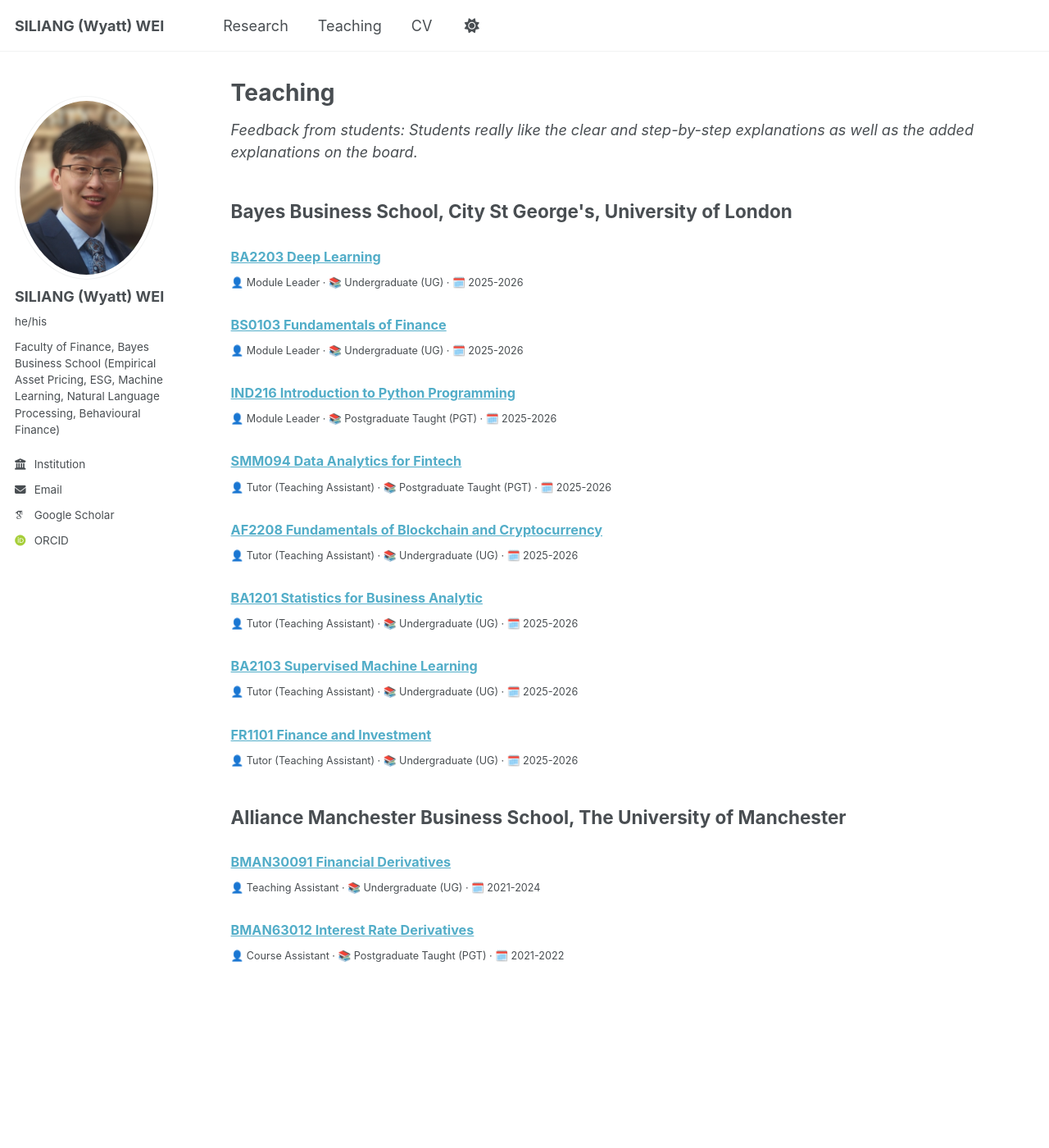
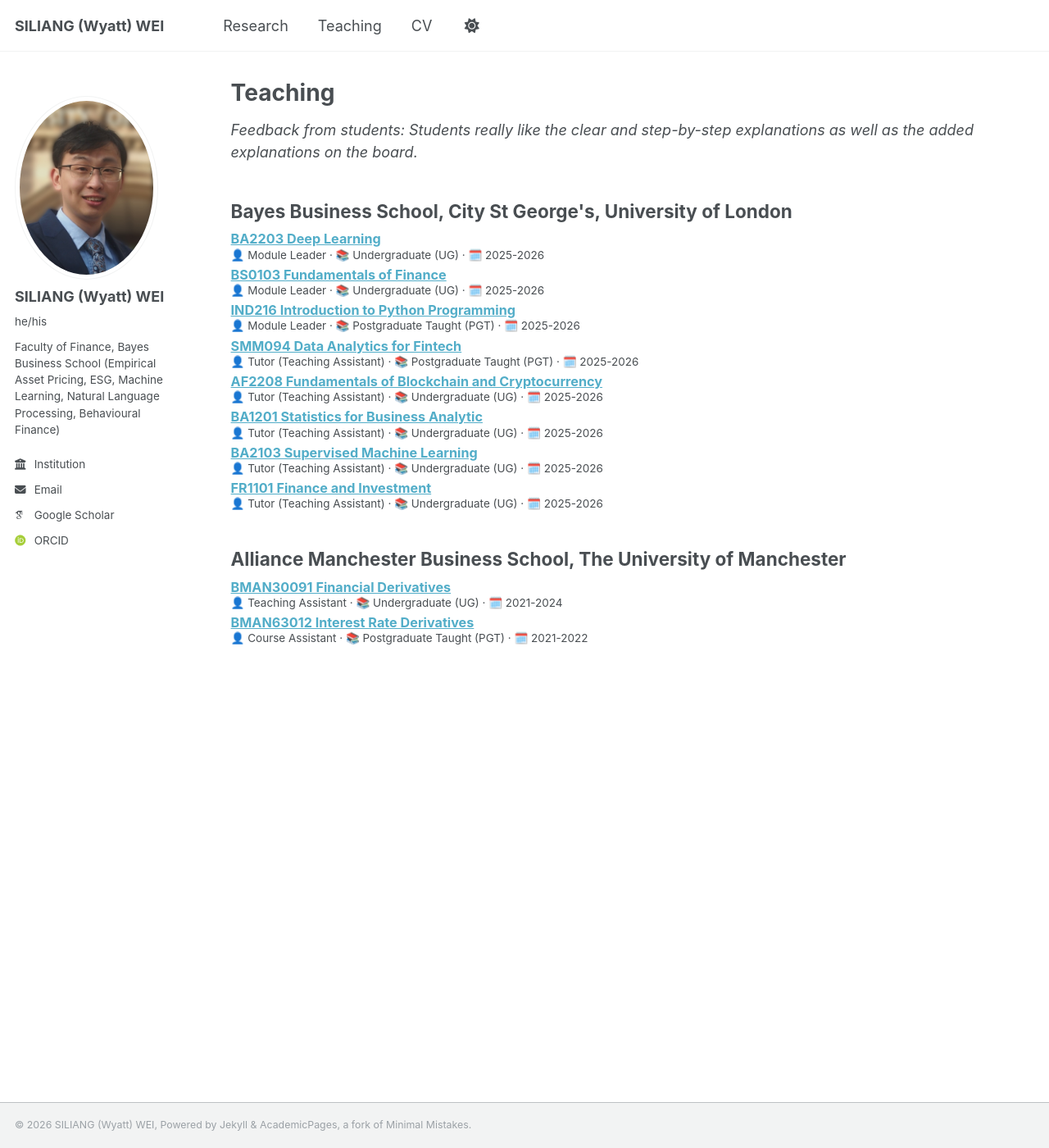
Before and after one commit to wyattswei/wyattswei.github.io, a Jekyll site: the page built from _pages/teaching.html, in a window 1280 px wide and 1400 px high. Shown: the whole window at 82% size. Built offline with Jekyll 4.4.1, drawn with Linux system fonts in a browser that asks for light colours; some web fonts are replaced.

Commit message:
Reduce font size in teaching

```diff
--- a/assets/css/main.scss
+++ b/assets/css/main.scss
@@ -43,15 +43,23 @@
 ;
 
 .teaching__item {
-    margin-bottom: 0.45em;
+    margin-top: 0;
+    margin-bottom: 0.35em;
 }
 
 .teaching__item .archive__item-title {
-    margin-bottom: 0.03em;
+    margin-top: 0 !important;
+    margin-bottom: 0.05em;
     font-size: 0.9em;
 }
 
 .teaching__item p {
-    margin-bottom: 0.05em;
-    font-size: 0.7em;
+    margin-top: 0;
+    margin-bottom: 0.1em;
+    font-size: 0.75em;
+    line-height: 1.25;
 }
+
+.teaching__item + .teaching__item .archive__item-title {
+    margin-top: 0.35em !important;
+}
```
